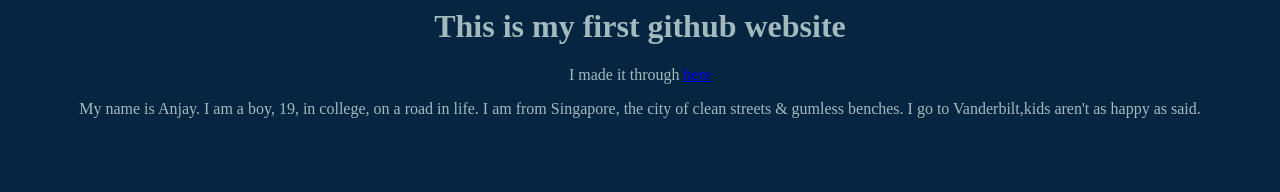
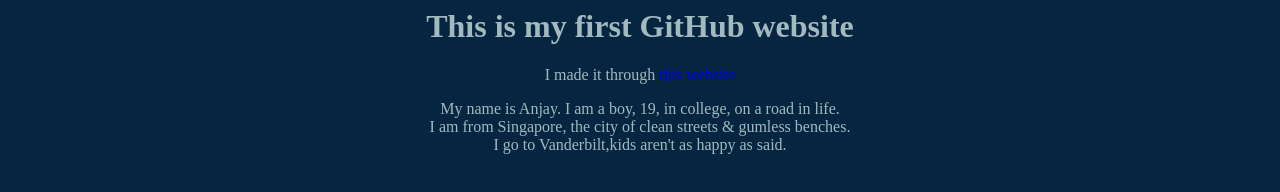
Before and after one commit to anjay1101/anjay1101.github.io, a plain HTML site: page index.html in a window 1280 px wide. Drawn offline with Linux system fonts and the light colour scheme.

Commit message:
Update index.html

```diff
--- a/index.html
+++ b/index.html
@@ -4,12 +4,12 @@
     </title>
 
     <body>
-        <h1>This is my first github website</h1>
-        <p>I made it through <a href="https://www.youtube.com/watch?v=bwThn0rxv7M">here</a></p>
+        <h1>This is my first GitHub website</h1>
+        <p>I made it through <a href="https://www.youtube.com/watch?v=bwThn0rxv7M">this website</a></p>
 
         <p>
-            My name is Anjay. I am a boy, 19, in college, on a road in life.
-            I am from Singapore, the city of clean streets & gumless benches.
+            My name is Anjay. I am a boy, 19, in college, on a road in life. <br>
+            I am from Singapore, the city of clean streets & gumless benches. <br>
             I go to Vanderbilt,kids aren't as happy as said.
         </p>
 
```
